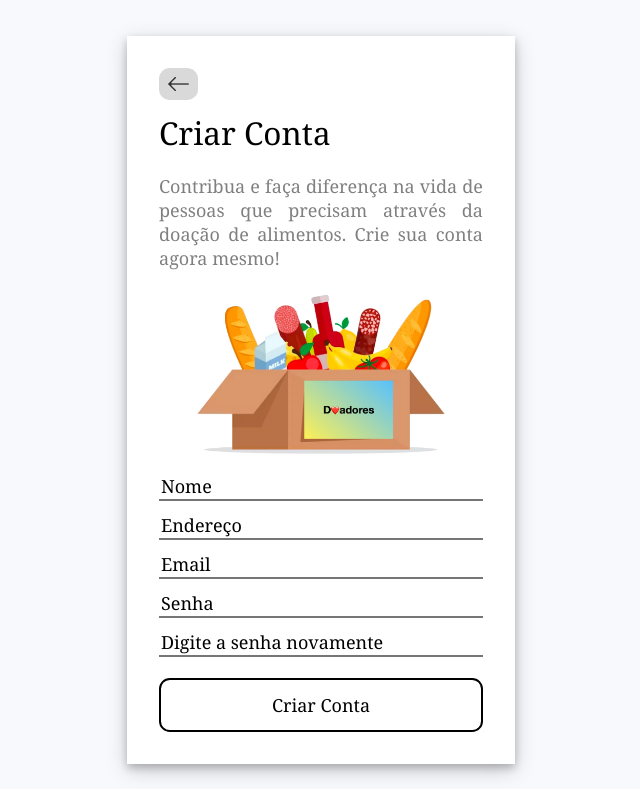
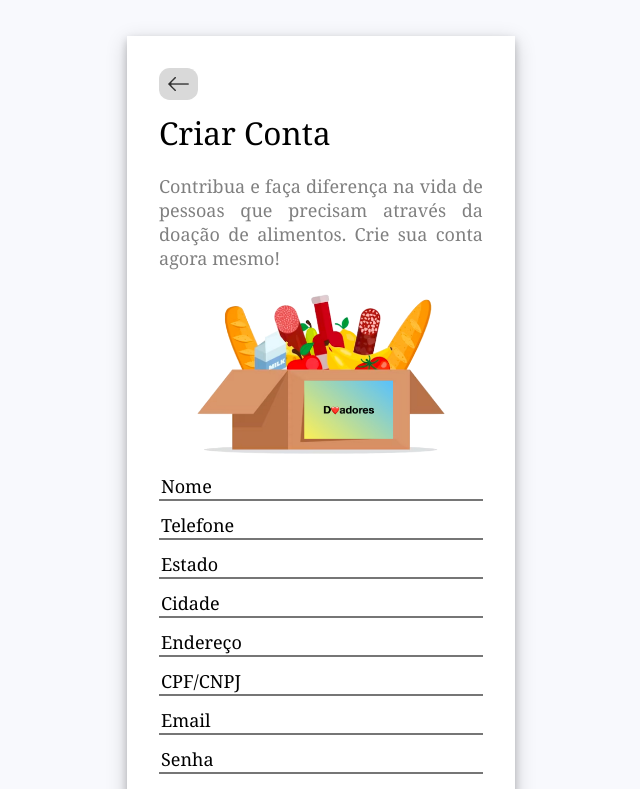
Before and after one commit to izaias-saturnino/tf-engenharia-software, a React (Create React App) app in the folder client-app/: page /registration in a window 1280 px wide. Shown: the top 789 px of the page, without its empty margins (319-959 px from the left). Built offline with nearby package versions, Linux system fonts and the light colour scheme.

Commit message:
new field added to registration

```diff
--- a/client-app/src/routes/Registration.js
+++ b/client-app/src/routes/Registration.js
@@ -10,7 +10,7 @@ const Content = (props) => {
     <div>
       <form className="main-form" onSubmit={props.formFunction}>
           <div className="justify-text gray-text pb-1">
-          Contribua e faça diferença na vida de pessoas que precisam através da doação de alimentos. Crie sua conta agora mesmo!
+            Contribua e faça diferença na vida de pessoas que precisam através da doação de alimentos. Crie sua conta agora mesmo!
           </div>
           <div className="pt-5 px-10">
               <img className="w-100" src={logo}></img>
@@ -18,8 +18,29 @@ const Content = (props) => {
           <div className="input-container">
               <input placeholder="Nome" type="text" name="username" required />
           </div>
+          {props.state.reg_utype === "doador" ?
+            <div className="input-container">
+              {/* make selection tool */}
+                <input placeholder="Data de Nascimento" type="text" name="birthDate" required />
+            </div>
+            :
+            <div></div>
+          }
           <div className="input-container">
-              <input placeholder="Endereço" type="text" name="address" required />
+            {/* make js mask for input (after modifying number) */}
+              <input placeholder="Telefone" type="text" name="username" />
+          </div>
+          <div className="input-container">
+              <input placeholder="Estado" type="text" name="address" />
+          </div>
+          <div className="input-container">
+              <input placeholder="Cidade" type="text" name="address" />
+          </div>
+          <div className="input-container">
+              <input placeholder="Endereço" type="text" name="address" />
+          </div>
+          <div className="input-container">
+              <input placeholder="CPF/CNPJ" type="text" name="address" required />
           </div>
           <div className="input-container">
               <input placeholder="Email" type="email" name="email" required />
@@ -111,7 +132,7 @@ const Registration = (props) => {
     return (
       <div className="app">
         <div className="p-10">
-            <AccountForm title={"Criar Conta"} content={<Content formFunction={handleRegistration}/>}/>
+            <AccountForm title={"Criar Conta"} content={<Content formFunction={handleRegistration} state={state}/>}/>
         </div>
       </div>
     )
```
